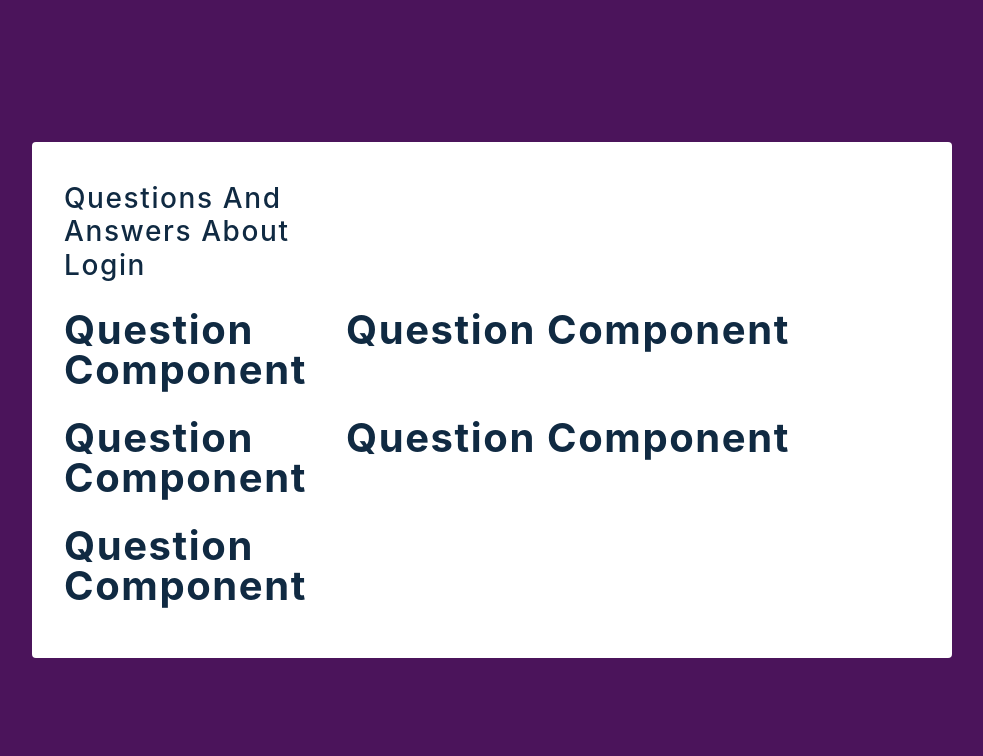
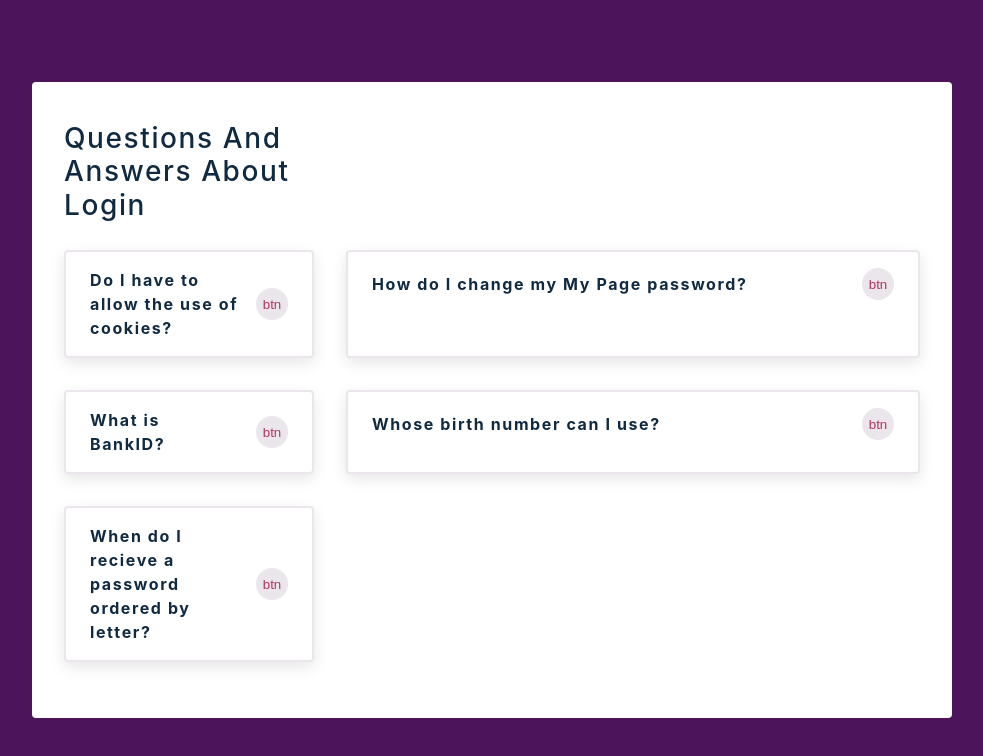
Before and after one commit to 5n0weirdo/LM-accordion-project, a React (Create React App) app: page / in a window 1280 px wide. Shown: the top 756 px of the page, without its empty margins (148-1131 px from the left). Built offline with nearby package versions, Linux system fonts and the light colour scheme.

Commit message:
Display title and button

```diff
--- a/src/App.js
+++ b/src/App.js
@@ -6,7 +6,6 @@
 
 function App() {
   const [questions, setQuestions] = useState(data);
-  const { id, title, info } = data;
   return (
     <main>
       <div className="container">
--- a/src/Question.js
+++ b/src/Question.js
@@ -1,7 +1,13 @@
-import React, { useState } from 'react';
-import { AiOutlineMinus, AiOutlinePlus } from 'react-icons/ai';
-const Question = () => {
-  return <h2>question component</h2>;
+import React, { useState } from "react";
+import { AiOutlineMinus, AiOutlinePlus } from "react-icons/ai";
+const Question = ({ title, info }) => {
+  return (
+    <article className="question">
+      <header>
+        <h4>{title}</h4>
+        <button className="btn">btn</button>
+      </header>
+    </article>
+  );
 };
-
 export default Question;
```
